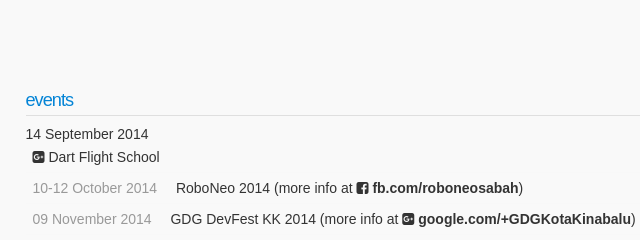
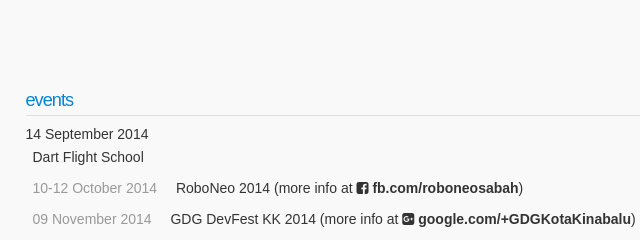
Before and after one commit to Connection-Sabah/listing, a plain HTML site: page index.html in a window 1280 px wide. Shown: the top 240 px of the page, 532-1172 px from the left. Drawn offline with nearby package versions, Linux system fonts and the light colour scheme; a web font is replaced by a local one.

Commit message:
removed icon temporarily

```diff
--- a/index.html
+++ b/index.html
@@ -41,7 +41,6 @@
               <li>
                 <span>14 September 2014</span>
                 <a href="https://plus.google.com/u/0/events/cvv4f7f50d3cikv8rhb47q7m85s" target="blank" title="Dart Flight School GDG Kota Kinabalu">
-                    <i class="fa fa-google-plus-square"></i>
                     Dart Flight School
                 </a>
               </li>
```
